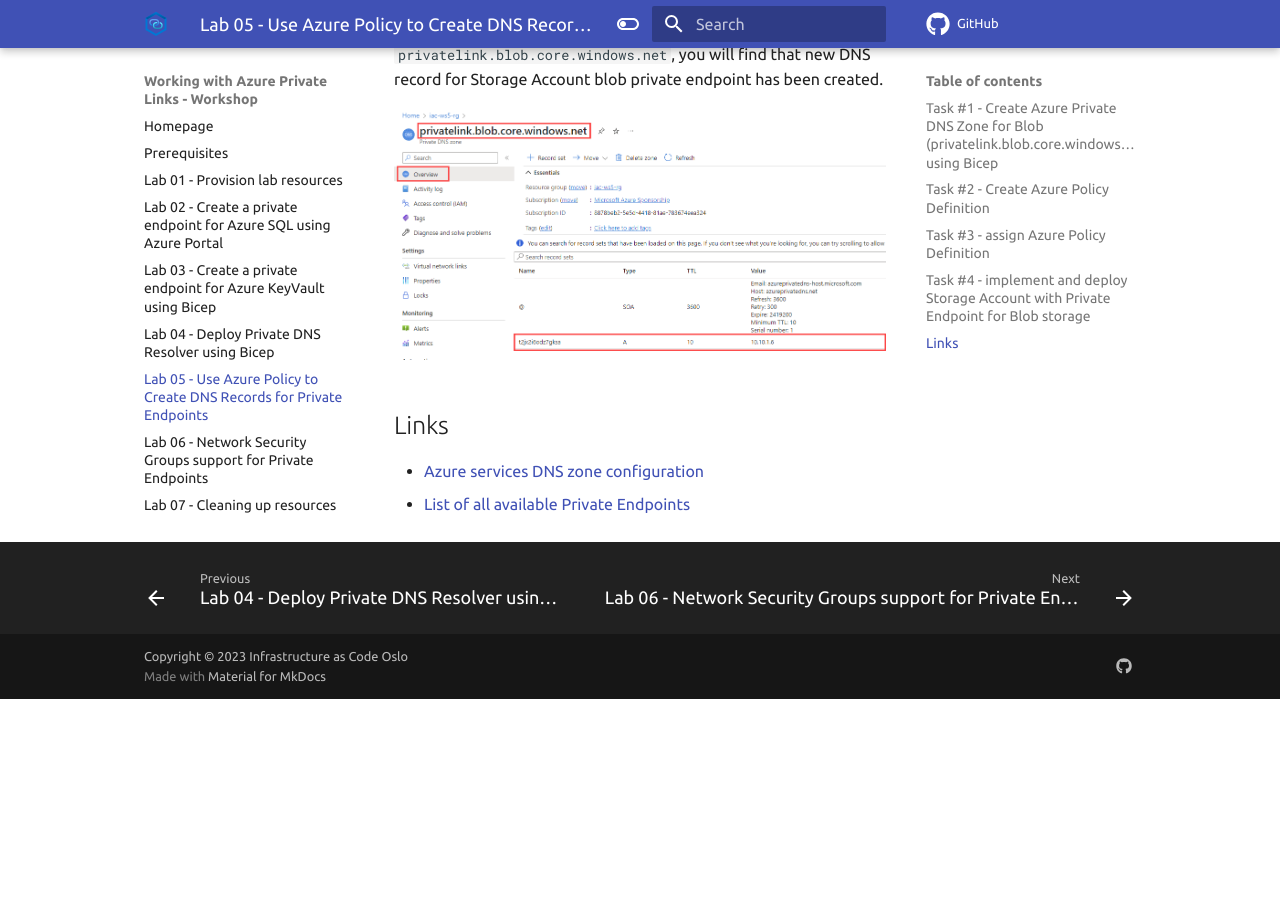
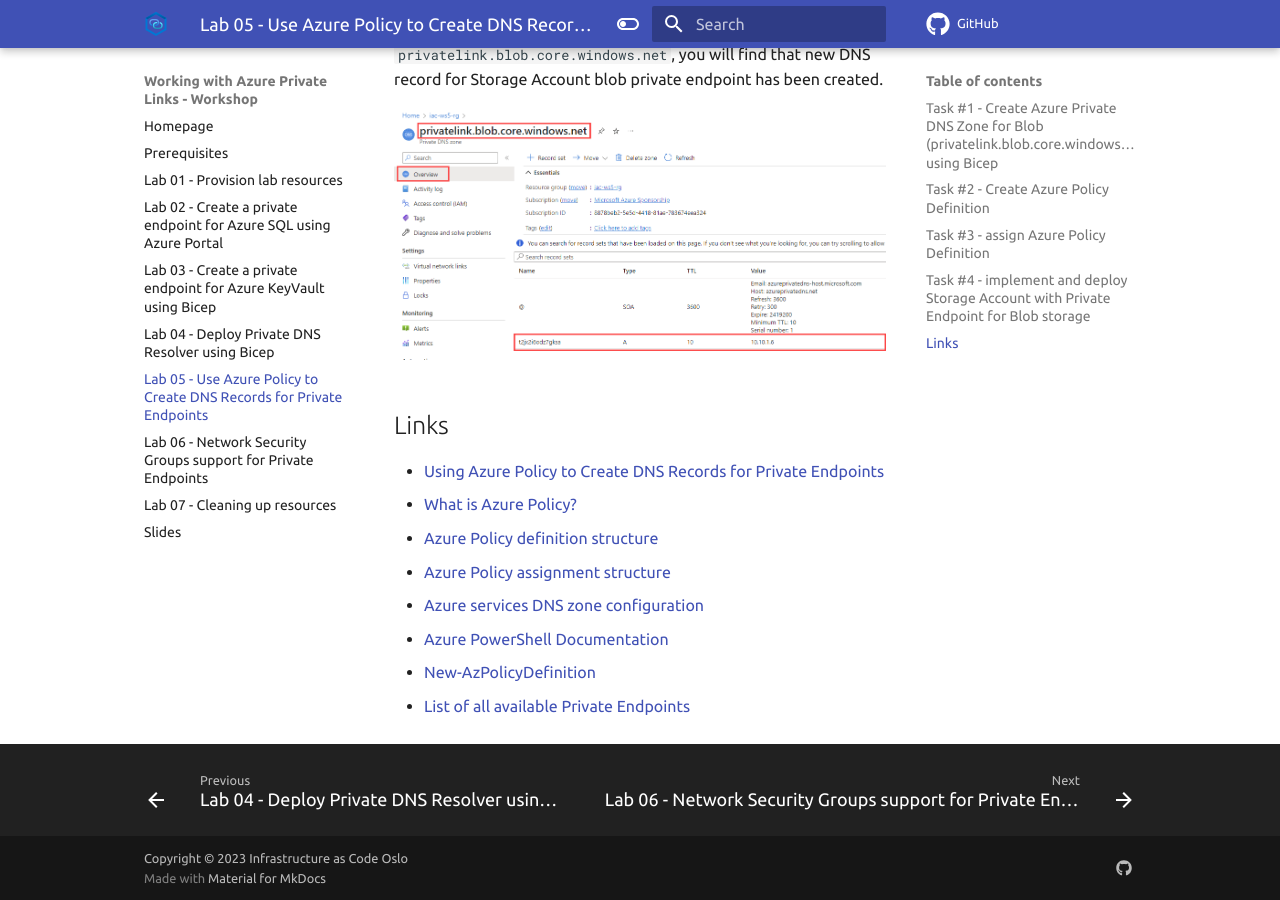
Before and after one commit to Infrastructure-AsCode/azure-private-links-labs, an MkDocs documentation site: the page built from docs/labs/lab-05/index.md, in a window 1280 px wide and 900 px high, scrolled down 7778 px. Built offline with MkDocs 1.6.1 and Material for MkDocs 9.7.7, drawn with Linux system fonts in a browser that asks for light colours; comment, search, counter and statistics services are not loaded; before the commit the page ends 8477 px from its top, so only the background shows below that.

Commit message:
lab05 - links + slides

```diff
--- a/docs/labs/lab-05/index.md
+++ b/docs/labs/lab-05/index.md
@@ -173,5 +173,11 @@ If you check the Private DNS Zone `privatelink.blob.core.windows.net`, you will
 
 ## Links
 
+- [Using Azure Policy to Create DNS Records for Private Endpoints](https://blog.tyang.org/2023/01/26/using-azure-policy-to-create-dns-records-for-private-endpoints)
+- [What is Azure Policy?](https://learn.microsoft.com/en-us/azure/governance/policy/overview)
+- [Azure Policy definition structure](https://learn.microsoft.com/en-us/azure/governance/policy/concepts/definition-structure)
+- [Azure Policy assignment structure](https://learn.microsoft.com/en-us/azure/governance/policy/concepts/assignment-structure)
 - [Azure services DNS zone configuration](https://learn.microsoft.com/en-us/azure/private-link/private-endpoint-dns#azure-services-dns-zone-configuration)
+- [Azure PowerShell Documentation](https://learn.microsoft.com/en-us/powershell/azure/?view=azps-10.0.0)
+- [New-AzPolicyDefinition](https://learn.microsoft.com/en-us/powershell/module/az.resources/new-azpolicydefinition?view=azps-10.0.0)
 - [List of all available Private Endpoints](https://learn.microsoft.com/en-us/azure/private-link/private-endpoint-overview#private-link-resource)
```
Also changed, not shown: 1 other file.
